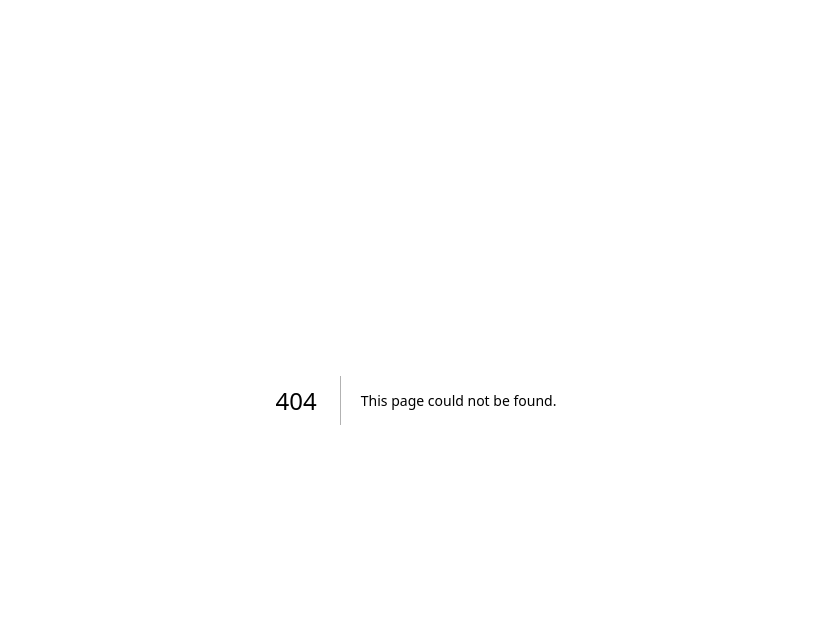
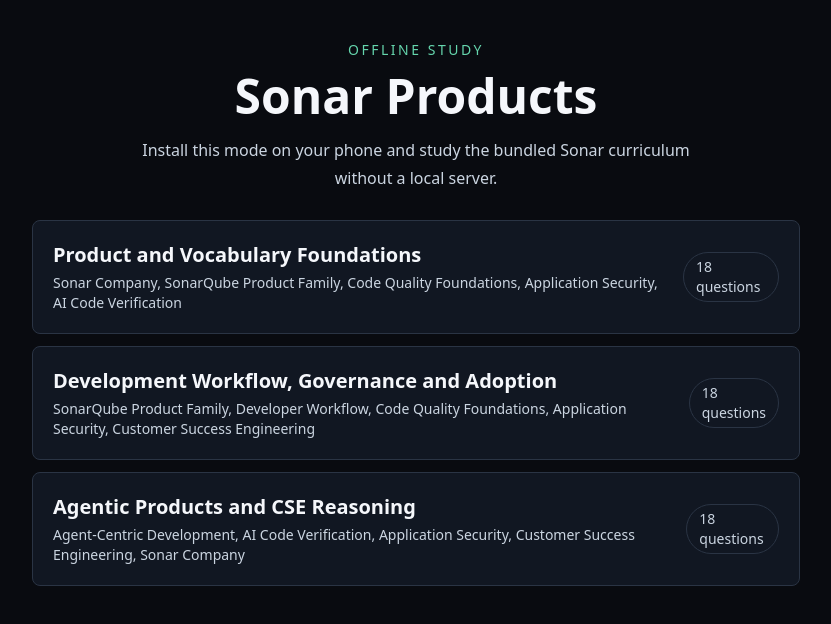
Before and after one commit to DaguenetYannis/SonarProducts, a Next.js app: page /offline in a window 1280 px wide. Before the commit this address had no page. Shown: the top 624 px of the page, without its empty margins (224-1055 px from the left). Built offline with nearby package versions, Linux system fonts and the light colour scheme.

Commit message:
Add offline study mode

```diff
--- /dev/null
+++ b/app/offline/levels/[levelId]/page.tsx
@@ -0,0 +1,31 @@
+import Link from "next/link";
+import { LearningSession } from "@/components/learning/LearningSession";
+import { getStaticLevelContent, listStaticLevels } from "@/lib/staticLearningContent";
+
+type OfflineLevelPageProps = Readonly<{
+  params: Promise<{ levelId: string }>;
+}>;
+
+export const dynamic = "force-static";
+
+export function generateStaticParams() {
+  return listStaticLevels().map((level) => ({ levelId: level.id }));
+}
+
+export default async function OfflineLevelPage({ params }: OfflineLevelPageProps) {
+  const { levelId } = await params;
+  const level = getStaticLevelContent(levelId);
+
+  if (!level) {
+    return (
+      <main className="grid min-h-dvh place-items-center">
+        <section className="max-w-md rounded-lg border border-line bg-panel p-6 text-center">
+          <h1 className="text-2xl font-semibold">Level not found</h1>
+          <Link href="/offline" className="mt-5 inline-block rounded-lg border border-line bg-ink px-4 py-3">Return to levels</Link>
+        </section>
+      </main>
+    );
+  }
+
+  return <LearningSession levelId={level.id} title={level.title} topics={level.topics} questions={level.questions} homeHref="/offline" />;
+}
--- /dev/null
+++ b/app/offline/page.tsx
@@ -0,0 +1,36 @@
+import Link from "next/link";
+import { listStaticLevels } from "@/lib/staticLearningContent";
+
+export const dynamic = "force-static";
+
+export default function OfflineHomePage() {
+  const levels = listStaticLevels();
+
+  return (
+    <main className="min-h-dvh py-8 sm:py-10">
+      <section className="mx-auto flex max-w-3xl flex-col gap-7">
+        <div className="text-center">
+          <p className="text-sm uppercase tracking-[0.18em] text-good">Offline study</p>
+          <h1 className="mt-3 text-4xl font-semibold sm:text-5xl">Sonar Products</h1>
+          <p className="mx-auto mt-4 max-w-xl text-base leading-7 text-slate-300">
+            Install this mode on your phone and study the bundled Sonar curriculum without a local server.
+          </p>
+        </div>
+
+        <div className="grid gap-3">
+          {levels.map((level) => (
+            <Link key={level.id} href={`/offline/levels/${level.id}`} className="rounded-lg border border-line bg-panel p-5 transition hover:border-good active:border-good">
+              <div className="grid gap-3 sm:flex sm:items-center sm:justify-between sm:gap-4">
+                <div>
+                  <h2 className="text-xl font-semibold">{level.title}</h2>
+                  <p className="mt-1 text-sm text-slate-300">{level.topics.join(", ")}</p>
+                </div>
+                <span className="w-fit rounded-full border border-line px-3 py-1 text-sm text-slate-300">{level.questionCount} questions</span>
+              </div>
+            </Link>
+          ))}
+        </div>
+      </section>
+    </main>
+  );
+}
--- a/app/page.tsx
+++ b/app/page.tsx
@@ -13,6 +13,9 @@ export default async function HomePage() {
           <p className="mx-auto mt-4 max-w-xl text-base leading-7 text-slate-300">
             Study Sonar products, governance concepts, and CSE interview scenarios in short levels that work well on a phone.
           </p>
+          <Link href="/offline" className="mt-5 inline-flex min-h-12 items-center rounded-lg border border-good bg-good/10 px-4 py-3 font-medium text-good transition hover:bg-good/15">
+            Open offline study mode
+          </Link>
         </div>
 
         {levels.length === 0 ? (
--- a/components/learning/LearningSession.tsx
+++ b/components/learning/LearningSession.tsx
@@ -16,9 +16,10 @@ type LearningSessionProps = Readonly<{
   title: string;
   topics: string[];
   questions: LearningQuestion[];
+  homeHref?: string;
 }>;
 
-export function LearningSession({ levelId, title, topics, questions }: LearningSessionProps) {
+export function LearningSession({ levelId, title, topics, questions, homeHref = "/" }: LearningSessionProps) {
   const [retrySeed, setRetrySeed] = useState(1);
   const service = useMemo(() => new LevelSessionService({
     levelAttemptId: `local-${retrySeed}`,
@@ -79,7 +80,7 @@ export function LearningSession({ levelId, title, topics, questions }: LearningS
     <main className="min-h-dvh pb-[max(1.5rem,env(safe-area-inset-bottom))] pt-6 sm:py-8">
       <div className="mx-auto grid max-w-2xl gap-5 sm:gap-6">
         <ProgressHeader title={title} topics={topics} current={Math.min(snapshot.currentIndex + 1, snapshot.order.length)} total={snapshot.order.length} />
-        {result ? <ResultScreen result={result} onRetry={retry} /> : null}
+        {result ? <ResultScreen result={result} onRetry={retry} homeHref={homeHref} /> : null}
         {!result && question && attempt ? (
           <div className="rounded-lg border border-line bg-panel p-4 sm:p-5">
             {question.type === "quiz" ? <QuizQuestionView question={question} attempt={attempt} disabled={locked} onAnswer={objectiveAnswer} /> : null}
--- a/components/learning/ResultScreen.tsx
+++ b/components/learning/ResultScreen.tsx
@@ -6,6 +6,7 @@ import type { LevelResult } from "@/domain/entities/question";
 type ResultScreenProps = Readonly<{
   result: LevelResult;
   onRetry: () => void;
+  homeHref?: string;
 }>;
 
 type MetricProps = Readonly<{
@@ -13,7 +14,7 @@ type MetricProps = Readonly<{
   value: string | number;
 }>;
 
-export function ResultScreen({ result, onRetry }: ResultScreenProps) {
+export function ResultScreen({ result, onRetry, homeHref = "/" }: ResultScreenProps) {
   return (
     <section className="grid gap-5 rounded-lg border border-line bg-panel p-4 text-center sm:p-6">
       <h2 className="text-2xl font-semibold leading-tight">Level complete</h2>
@@ -27,7 +28,7 @@ export function ResultScreen({ result, onRetry }: ResultScreenProps) {
       </dl>
       <div className="grid gap-3 sm:grid-cols-2">
         <button type="button" onClick={onRetry} className="min-h-12 rounded-lg border border-good bg-good/10 px-4 py-3 font-medium">Retry level</button>
-        <Link href="/" className="min-h-12 rounded-lg border border-line bg-ink px-4 py-3 font-medium">Return to levels</Link>
+        <Link href={homeHref} className="min-h-12 rounded-lg border border-line bg-ink px-4 py-3 font-medium">Return to levels</Link>
       </div>
     </section>
   );
--- /dev/null
+++ b/lib/staticLearningContent.ts
@@ -0,0 +1,72 @@
+import rawContent from "@/content/sonar-products-learning.json";
+import type { LearningQuestion, MindMapChoice, MindMapNode, QuizChoice } from "@/domain/entities/question";
+import { importedContentSchema, type ImportedContent } from "@/lib/contentSchema";
+
+export interface StaticLevelSummary {
+  id: string;
+  title: string;
+  description: string | null;
+  topics: string[];
+  questionCount: number;
+}
+
+export interface StaticLevelContent {
+  id: string;
+  title: string;
+  topics: string[];
+  questions: LearningQuestion[];
+}
+
+const content = importedContentSchema.parse(rawContent);
+const topicTitles = new Map(content.topics.map((topic) => [topic.slug, topic.title]));
+
+export function listStaticLevels(): StaticLevelSummary[] {
+  return content.levels.map((level) => ({
+    id: level.slug,
+    title: level.title,
+    description: level.description ?? null,
+    topics: level.topicSlugs.map((slug) => topicTitles.get(slug) ?? slug),
+    questionCount: level.questions.length
+  }));
+}
+
+export function getStaticLevelContent(levelId: string): StaticLevelContent | null {
+  const level = content.levels.find((item) => item.slug === levelId);
+  if (!level) return null;
+
+  return {
+    id: level.slug,
+    title: level.title,
+    topics: level.topicSlugs.map((slug) => topicTitles.get(slug) ?? slug),
+    questions: level.questions.map((question) => mapQuestion(level.slug, question))
+  };
+}
+
+function mapQuestion(levelSlug: string, question: ImportedContent["levels"][number]["questions"][number]): LearningQuestion {
+  const questionId = `${levelSlug}:${question.key}`;
+  if (question.type === "quiz") {
+    const choices = question.choices.map((choice) => ({
+      id: `${questionId}:${choice.key}`,
+      label: choice.label,
+      isCorrect: choice.isCorrect
+    })) as [QuizChoice, QuizChoice, QuizChoice];
+    return { id: questionId, type: "quiz", prompt: question.prompt, choices };
+  }
+
+  if (question.type === "flashcard") {
+    return { id: questionId, type: "flashcard", prompt: question.prompt, front: question.front, back: question.back };
+  }
+
+  const nodes: MindMapNode[] = question.nodes.map((node) => ({
+    id: `${questionId}:${node.key}`,
+    parentId: node.parentKey ? `${questionId}:${node.parentKey}` : null,
+    label: node.label,
+    isTarget: node.isTarget
+  }));
+  const choices = question.choices.map((choice) => ({
+    id: `${questionId}:${choice.key}`,
+    label: choice.label,
+    isCorrect: choice.isCorrect
+  })) as [MindMapChoice, MindMapChoice, MindMapChoice];
+  return { id: questionId, type: "mind_map", prompt: question.prompt, nodes, choices };
+}
--- a/public/sw.js
+++ b/public/sw.js
@@ -1,6 +1,7 @@
-const CACHE_NAME = "sonar-products-v1";
+const CACHE_NAME = "sonar-products-v2";
 const APP_SHELL = [
   "/",
+  "/offline",
   "/manifest.webmanifest",
   "/icons/sonar-products.svg"
 ];
```
Also changed, not shown: public/manifest.webmanifest, 2 other files (tests, documents, lock files or other folders).
